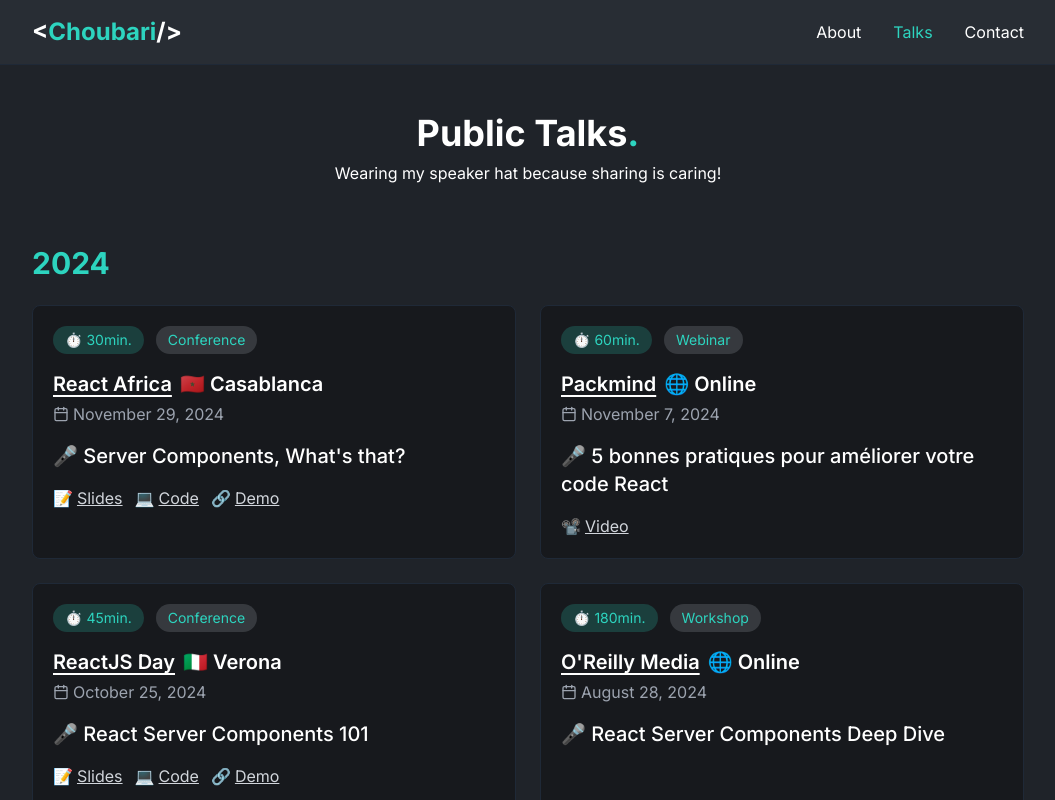
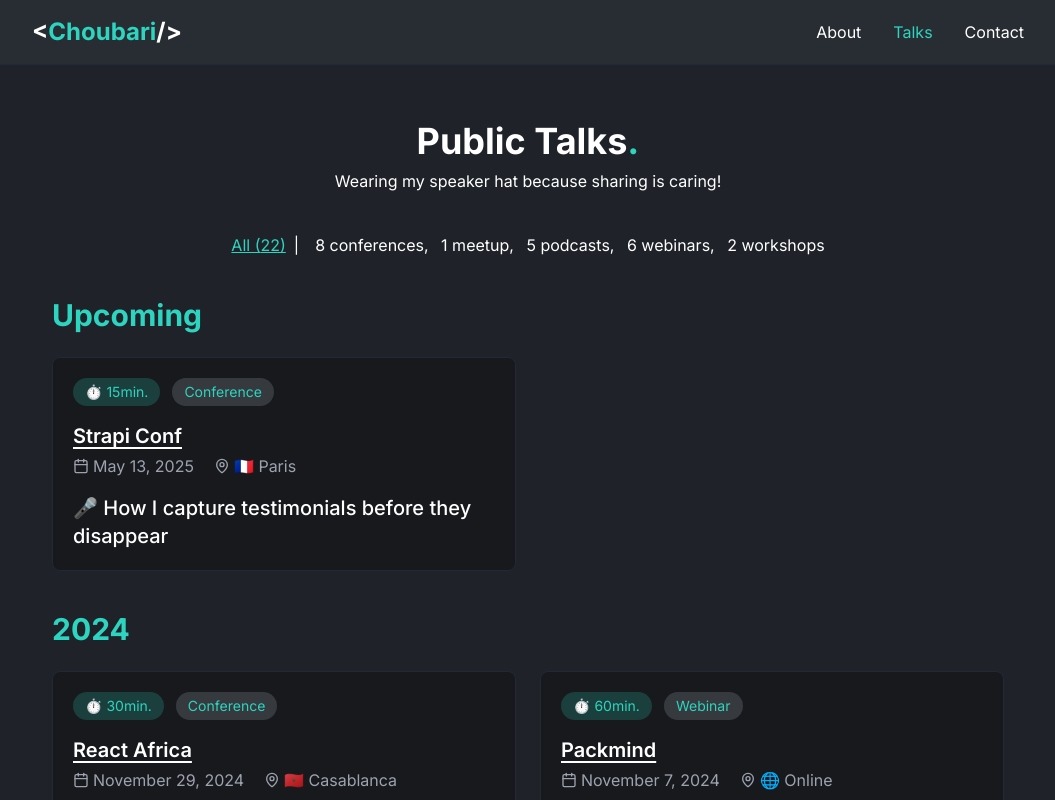
Before and after one commit to choubari/portfolio, a Next.js app: page /talks in a window 1280 px wide. Shown: the top 800 px of the page, without its empty margins (112-1167 px from the left). Built offline with nearby package versions, Linux system fonts and the light colour scheme.

Commit message:
update talks page

```diff
--- a/app/talks/page.tsx
+++ b/app/talks/page.tsx
@@ -1,8 +1,9 @@
+"use client";
 import { Talks } from "@/components/talks";
 
 export default function TalksPage() {
   return (
-    <div className="py-8">
+    <div className="mx-5 my-10">
       <Talks />
     </div>
   );
--- a/components/talks.tsx
+++ b/components/talks.tsx
@@ -1,23 +1,22 @@
-import {
-  Calendar,
-  Clock,
-  Mic,
-  FileText,
-  Code,
-  LinkIcon,
-  Video,
-  BookOpen,
-} from "lucide-react";
-import Link from "next/link";
+"use client";
+import { useState } from "react";
+import { TALK_TYPES } from "@/types";
+import { Calendar, MapPin } from "lucide-react";
 import { Talks as TalksData } from "@/content/talks";
 
 export function Talks() {
+  const [activeType, setActiveType] = useState<string | null>(null);
+  const filteredData = activeType
+    ? TalksData.filter((t) => t.talkType === activeType)
+    : TalksData;
+  const now = new Date();
+  const upcomingData = filteredData.filter((t) => new Date(t.date) > now);
+  const pastData = filteredData.filter((t) => new Date(t.date) <= now);
+
   // Group talks by year
-  const talksByYear = TalksData.reduce((acc, talk) => {
+  const talksByYear = pastData.reduce((acc, talk) => {
     const year = new Date(talk.date).getFullYear();
-    if (!acc[year]) {
-      acc[year] = [];
-    }
+    if (!acc[year]) acc[year] = [];
     acc[year].push(talk);
     return acc;
   }, {} as Record<number, any[]>);
@@ -28,8 +27,8 @@ export function Talks() {
     .sort((a, b) => b - a);
 
   return (
-    <div className="w-full space-y-12">
-      <div className="flex flex-col items-center text-center mb-10">
+    <div className="w-full space-y-10">
+      <div className="flex flex-col items-center text-center mb-4">
         <h1 className="text-4xl font-bold mb-2">
           Public Talks
           <span
@@ -39,10 +38,107 @@ export function Talks() {
             .
           </span>
         </h1>
-        <p className="mb-3">
-          Wearing my speaker hat because sharing is caring!
-        </p>
+        <p>Wearing my speaker hat because sharing is caring!</p>
       </div>
+
+      <div className="text-center text-base text-white my-6">
+        <button
+          onClick={() => setActiveType(null)}
+          className={`hover:underline cursor-pointer ${
+            !activeType ? "text-[var(--color-accent)] underline" : "text-white"
+          }`}
+        >
+          All ({TalksData.length})
+        </button>
+        <span className="mx-2">|</span>
+        {TALK_TYPES.filter(
+          (type) => TalksData.filter((t) => t.talkType === type).length > 0
+        ).map((type, idx, arr) => {
+          const count = TalksData.filter((t) => t.talkType === type).length;
+          return (
+            <span key={type}>
+              <button
+                onClick={() => setActiveType(activeType === type ? null : type)}
+                className={`hover:underline ml-2 cursor-pointer ${
+                  activeType === type
+                    ? "text-[var(--color-accent)] underline"
+                    : "text-white"
+                }`}
+              >
+                {`${count} ${type.toLowerCase()}${count > 1 ? "s" : ""}`}
+              </button>
+              {idx !== arr.length - 1 && ", "}
+            </span>
+          );
+        })}
+      </div>
+
+      {upcomingData.length > 0 && (
+        <div className="space-y-6 w-full">
+          <h3
+            className="text-3xl font-bold"
+            style={{ color: "var(--color-accent)" }}
+          >
+            Upcoming
+          </h3>
+          <div className="grid grid-cols-1 md:grid-cols-2 gap-6 w-full">
+            {upcomingData.map((talk, i) => (
+              <div
+                key={i}
+                className="flex flex-col h-full border border-gray-800 rounded-lg p-5 bg-[#17191d]"
+              >
+                <div className="flex-1 flex flex-col md:flex-row md:items-start justify-between gap-4">
+                  <div className="space-y-4 flex-1">
+                    <div className="flex flex-wrap items-center gap-x-3 gap-y-2 text-gray-300">
+                      <div
+                        className="inline-flex items-center rounded-full px-3 py-1 text-sm"
+                        style={{
+                          backgroundColor: "rgba(45, 212, 191, 0.2)",
+                          color: "var(--color-accent)",
+                        }}
+                      >
+                        ⏱️ {talk.duration}
+                      </div>
+                      <div
+                        className="inline-flex items-center rounded-full px-3 py-1 text-sm"
+                        style={{
+                          backgroundColor: "rgba(87, 90, 96, 0.5)",
+                          color: "var(--color-accent)",
+                        }}
+                      >
+                        {talk.talkType}
+                      </div>
+                    </div>
+                    <div>
+                      <div className="flex items-center gap-2 text-xl font-semibold">
+                        <a
+                          href={talk.hostLink || "#"}
+                          target="_blank"
+                          rel="noreferrer"
+                          className="underline underline-offset-4 hover-accent"
+                        >
+                          {talk.host}
+                        </a>
+                      </div>
+                      <div className="flex items-center gap-1 text-gray-400 mt-1">
+                        <Calendar className="h-4 w-4" />
+                        <span>{talk.date}</span>
+                        <MapPin className="h-4 w-4 ml-4" />
+                        <span>
+                          {talk.country} {talk.city}
+                        </span>
+                      </div>
+                    </div>
+                    <div className="flex items-center gap-2 text-xl font-medium">
+                      <span>🎤 {talk.title}</span>
+                    </div>
+                  </div>
+                </div>
+              </div>
+            ))}
+          </div>
+        </div>
+      )}
 
       <div className="space-y-16 w-full">
         {sortedYears.map((year) => (
@@ -53,15 +149,14 @@ export function Talks() {
             >
               {year}
             </h3>
-
             <div className="grid grid-cols-1 md:grid-cols-2 gap-6 w-full">
-              {talksByYear[year].map((talk, index) => (
+              {talksByYear[year].map((talk, i) => (
                 <div
-                  key={index}
-                  className="border border-gray-800 rounded-lg p-5 bg-[#17191d]"
+                  key={i}
+                  className="flex flex-col h-full border border-gray-800 rounded-lg p-5 bg-[#17191d]"
                 >
-                  <div className="flex flex-col md:flex-row md:items-start justify-between gap-4">
-                    <div className="space-y-4">
+                  <div className="flex-1 flex flex-col md:flex-row md:items-start justify-between gap-4">
+                    <div className="space-y-4 flex-1">
                       <div className="flex flex-wrap items-center gap-x-3 gap-y-2 text-gray-300">
                         <div
                           className="inline-flex items-center rounded-full px-3 py-1 text-sm"
@@ -82,7 +177,6 @@ export function Talks() {
                           {talk.talkType}
                         </div>
                       </div>
-
                       <div>
                         <div className="flex items-center gap-2 text-xl font-semibold">
                           <a
@@ -93,23 +187,22 @@ export function Talks() {
                           >
                             {talk.host}
                           </a>
+                        </div>
+                        <div className="flex items-center gap-1 text-gray-400 mt-1">
+                          <Calendar className="h-4 w-4" />
+                          <span>{talk.date}</span>
+                          <MapPin className="h-4 w-4 ml-4" />
                           <span>
                             {talk.country} {talk.city}
                           </span>
                         </div>
-                        <div className="flex items-center gap-1 text-gray-400 mt-1">
-                          <Calendar className="h-4 w-4" />
-                          <span>{talk.date}</span>
-                        </div>
                       </div>
-
                       <div className="flex items-center gap-2 text-xl font-medium">
                         <span>🎤 {talk.title}</span>
                       </div>
                     </div>
                   </div>
-
-                  <div className="flex flex-wrap gap-3 mt-4">
+                  <div className="flex flex-wrap gap-3 pt-4 mt-auto">
                     {talk.video && (
                       <a
                         className="flex items-center gap-1 text-gray-300 hover-accent"
@@ -118,11 +211,9 @@ export function Talks() {
                         rel="noreferrer"
                         title="Video Recording"
                       >
-                        📽️
-                        <span className="underline">Video</span>
+                        📽️<span className="underline">Video</span>
                       </a>
                     )}
-
                     {talk.slides && (
                       <a
                         className="flex items-center gap-1 text-gray-300 hover-accent"
@@ -131,11 +222,9 @@ export function Talks() {
                         rel="noreferrer"
                         title="Slides"
                       >
-                        📝
-                        <span className="underline">Slides</span>
+                        📝<span className="underline">Slides</span>
                       </a>
                     )}
-
                     {talk.docs && (
                       <a
                         className="flex items-center gap-1 text-gray-300 hover-accent"
@@ -144,11 +233,9 @@ export function Talks() {
                         rel="noreferrer"
                         title="Docs"
                       >
-                        📖
-                        <span className="underline">Docs</span>
+                        📖<span className="underline">Docs</span>
                       </a>
                     )}
-
                     {talk.demoCode && (
                       <a
                         className="flex items-center gap-1 text-gray-300 hover-accent"
@@ -157,11 +244,9 @@ export function Talks() {
                         rel="noreferrer"
                         title="Open Source Code"
                       >
-                        💻
-                        <span className="underline">Code</span>
+                        💻<span className="underline">Code</span>
                       </a>
                     )}
-
                     {talk.demoLink && (
                       <a
                         className="flex items-center gap-1 text-gray-300 hover-accent"
@@ -170,8 +255,7 @@ export function Talks() {
                         rel="noreferrer"
                         title="Demo Link"
                       >
-                        🔗
-                        <span className="underline">Demo</span>
+                        🔗<span className="underline">Demo</span>
                       </a>
                     )}
                   </div>
--- a/content/talks.ts
+++ b/content/talks.ts
@@ -2,7 +2,16 @@ import { Talk } from "@/types";
 
 export const Talks: Talk[] = [
   {
-    featured: true,
+    title: "How I capture testimonials before they disappear",
+    host: "Strapi Conf",
+    country: "🇫🇷",
+    city: "Paris",
+    talkType: "Conference",
+    hostLink: "https://conf.strapi.io/",
+    date: "May 13, 2025",
+    duration: "15min.",
+  },
+  {
     title: "Server Components, What's that?",
     host: "React Africa",
     country: "🇲🇦",
@@ -29,7 +38,6 @@ export const Talks: Talk[] = [
     video: "https://youtu.be/6s_T8mlt0_Y",
   },
   {
-    featured: true,
     title: "React Server Components 101",
     host: "ReactJS Day",
     country: "🇮🇹",
@@ -45,7 +53,6 @@ export const Talks: Talk[] = [
     demoLink: "https://react-server-components-101-demo.vercel.app/",
   },
   {
-    featured: true,
     title: "React Server Components Deep Dive",
     host: "O'Reilly Media",
     country: "🌐",
@@ -79,7 +86,6 @@ export const Talks: Talk[] = [
     video: "https://www.youtube.com/live/8uKEwWbgRBc",
   },
   {
-    featured: true,
     title: "React Server Components 101",
     host: "Devoxx France",
     country: "🇫🇷",
@@ -95,7 +101,6 @@ export const Talks: Talk[] = [
     video: "https://youtu.be/sPoo1Zwh64w",
   },
   {
-    featured: true,
     title: "Partial Prerendering: Hype or Innovation?",
     host: "React Paris",
     country: "🇫🇷",
@@ -125,7 +130,6 @@ export const Talks: Talk[] = [
     demoLink: "https://react-server-components-101-demo.vercel.app/",
   },
   {
-    featured: true,
     title: "Modern Web Development with Next.js 13",
     host: "Devoxx Morocco",
     country: "🇲🇦",
```
